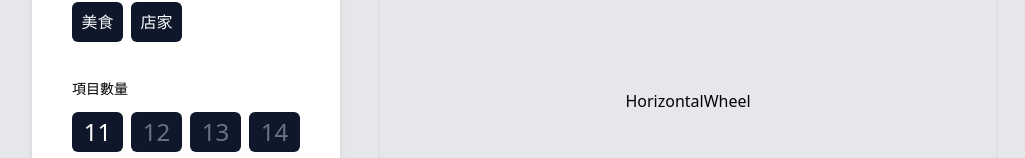
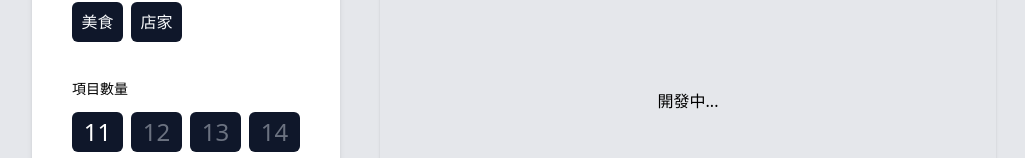
Before and after one commit to NhOuOiB/WhatToEat, a React (Vite) app: page / in a window 1280 px wide. Both pictures are taken after a click on the button 253 px from the left and 211 px from the top of the page. Shown: the part 299-457 px from the top of the page, without its empty margins (126-1151 px from the left). Built offline with nearby package versions, Linux system fonts and the light colour scheme.

Commit message:
feat: Update HorizontalWheel component with placeholder text for development

```diff
--- a/src/components/wheel/HorizontalWheel.tsx
+++ b/src/components/wheel/HorizontalWheel.tsx
@@ -6,7 +6,7 @@ interface HorizontalWheelProps {
 }
 
 const HorizontalWheel: React.FC<HorizontalWheelProps> = ({ condition }) => {
-  return <div>HorizontalWheel</div>;
+  return <div>開發中...</div>;
 };
 
 export default HorizontalWheel;
```
